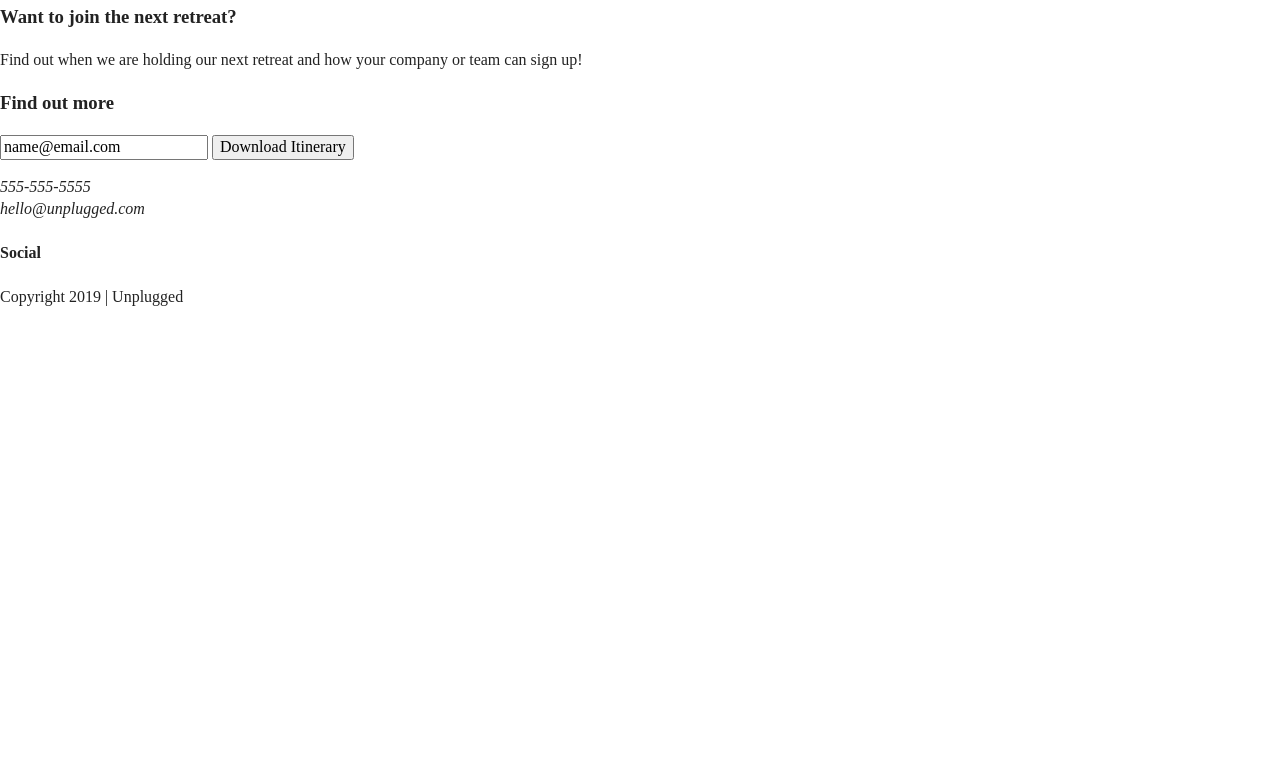
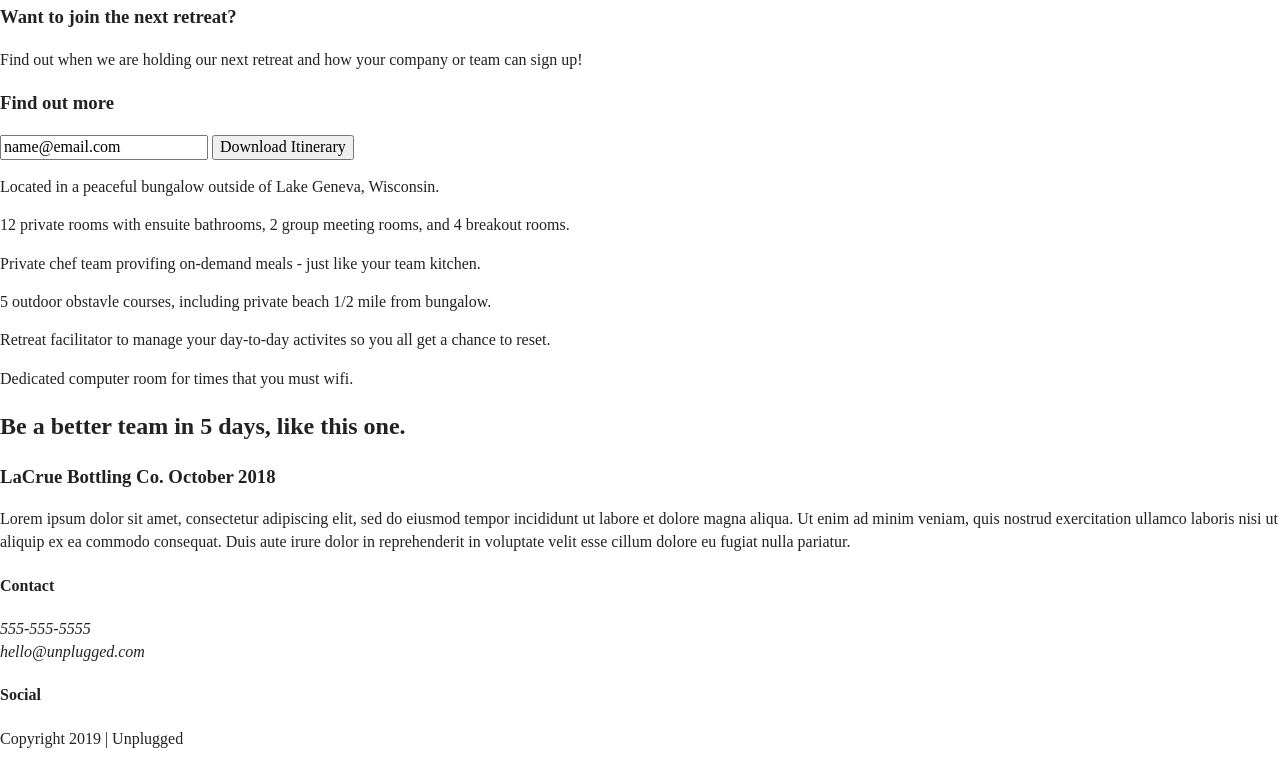
Before and after one commit to rachael-lackner/unplugged, a website: page index.html in a window 1280 px wide. Shown: the part 268-1034 px from the top of the page. Before the commit the page ends 800 px from the top, so only its background shows below. Drawn offline with Linux system fonts and the light colour scheme; files whose address does not match are found by name.

Commit message:
Added text to HTML

```diff
--- a/index.html
+++ b/index.html
@@ -53,12 +53,59 @@
         </div>
       </div>
     </aside>
+
+    <section class="features">
+      <div class="content-wrapper">
+        <article>
+          <p class="fontawesome-icon"></p>
+          <p class="features-item-description">Located in a peaceful bungalow outside of Lake Geneva, Wisconsin.</p>
+        </article>
+        <article>
+          <p class="fontawesome-icon"></p>
+          <p class="features-item-description">12 private rooms with ensuite bathrooms, 2 group meeting rooms, and 4 breakout rooms.</p>
+        </article>
+        <article>
+          <p class="fontawesome-icon"></p>
+          <p class="features-item-description">Private chef team provifing on-demand meals - just like your team kitchen.</p>
+        </article>
+        <article>
+          <p class="fontawesome-icon"></p>
+          <p class="features-item-description">5 outdoor obstavle courses, including private beach 1/2 mile from bungalow.</p>
+        </article>
+        <article>
+          <p class="fontawesome-icon"></p>
+          <p class="features-item-description">Retreat facilitator to manage your day-to-day activites so you all get a chance to reset.</p>
+        </article>
+        <article>
+          <p class="fontawesome-icon"></p>
+          <p class="features-item-description">Dedicated computer room for times that you must wifi.</p>
+        </article>
+      </div>
+    </section>
+
+    <section class="reviews">
+      <div class="content-wrapper">
+        <h2>Be a better team in 5 days, like this one.</h2>
+        <article>
+          <div>
+            <h3>LaCrue Bottling Co. October 2018</h3>
+            <p>
+              Lorem ipsum dolor sit amet, consectetur adipiscing elit, sed do eiusmod tempor incididunt ut labore et
+              dolore magna aliqua. Ut enim ad minim veniam, quis nostrud exercitation ullamco laboris nisi ut aliquip
+              ex ea commodo consequat. Duis aute irure dolor in reprehenderit in voluptate velit esse cillum dolore eu
+              fugiat nulla pariatur.
+            </p>
+          </div>
+        </article>
+      </div>
+    </section>
   </main>
 
   <footer>
     <div class="content-wrapper">
       <div class="footer-content">
         <div class="contact">
+          <h4>Contact</h4>
           <address>
             <p>
               555-555-5555<br>
```
